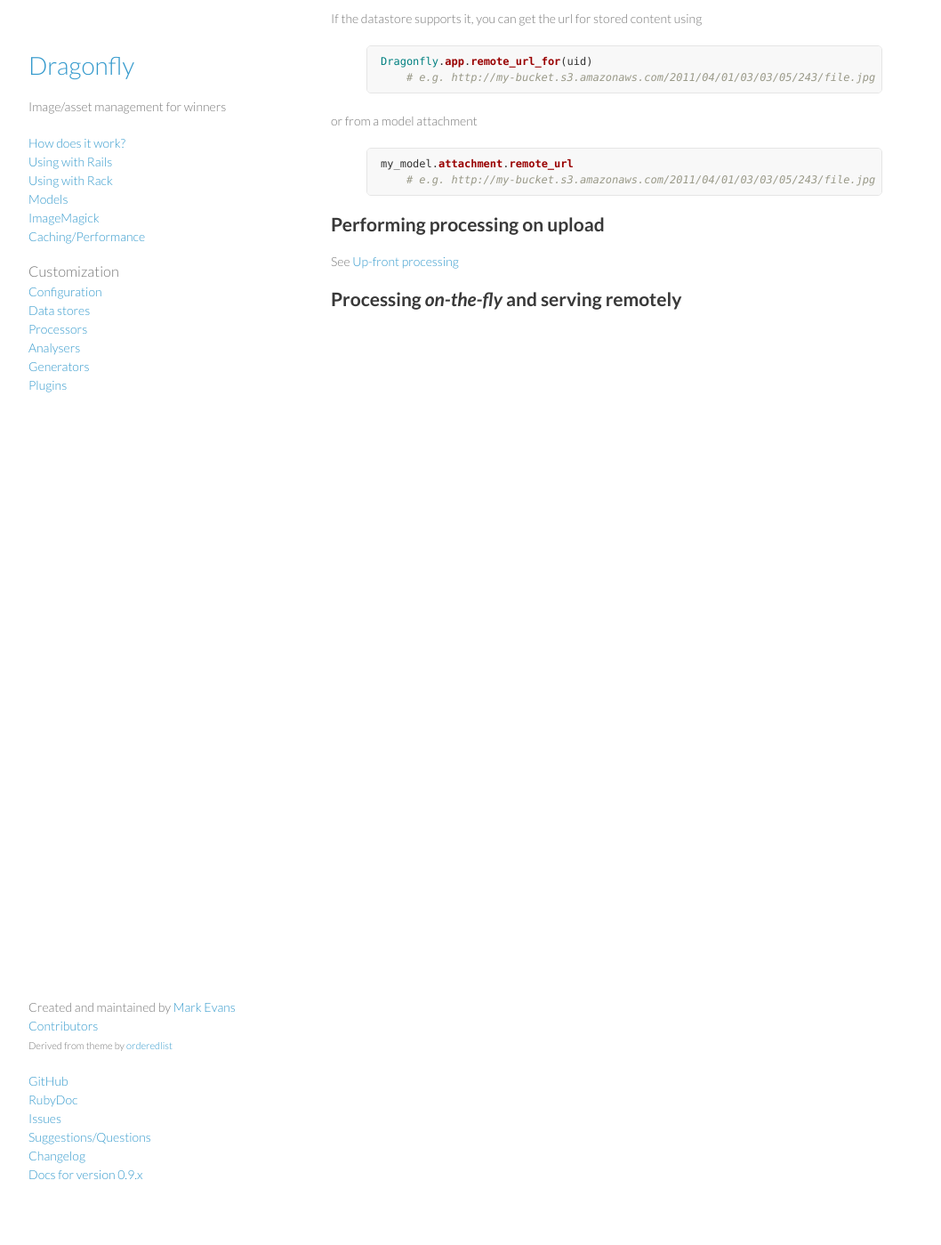
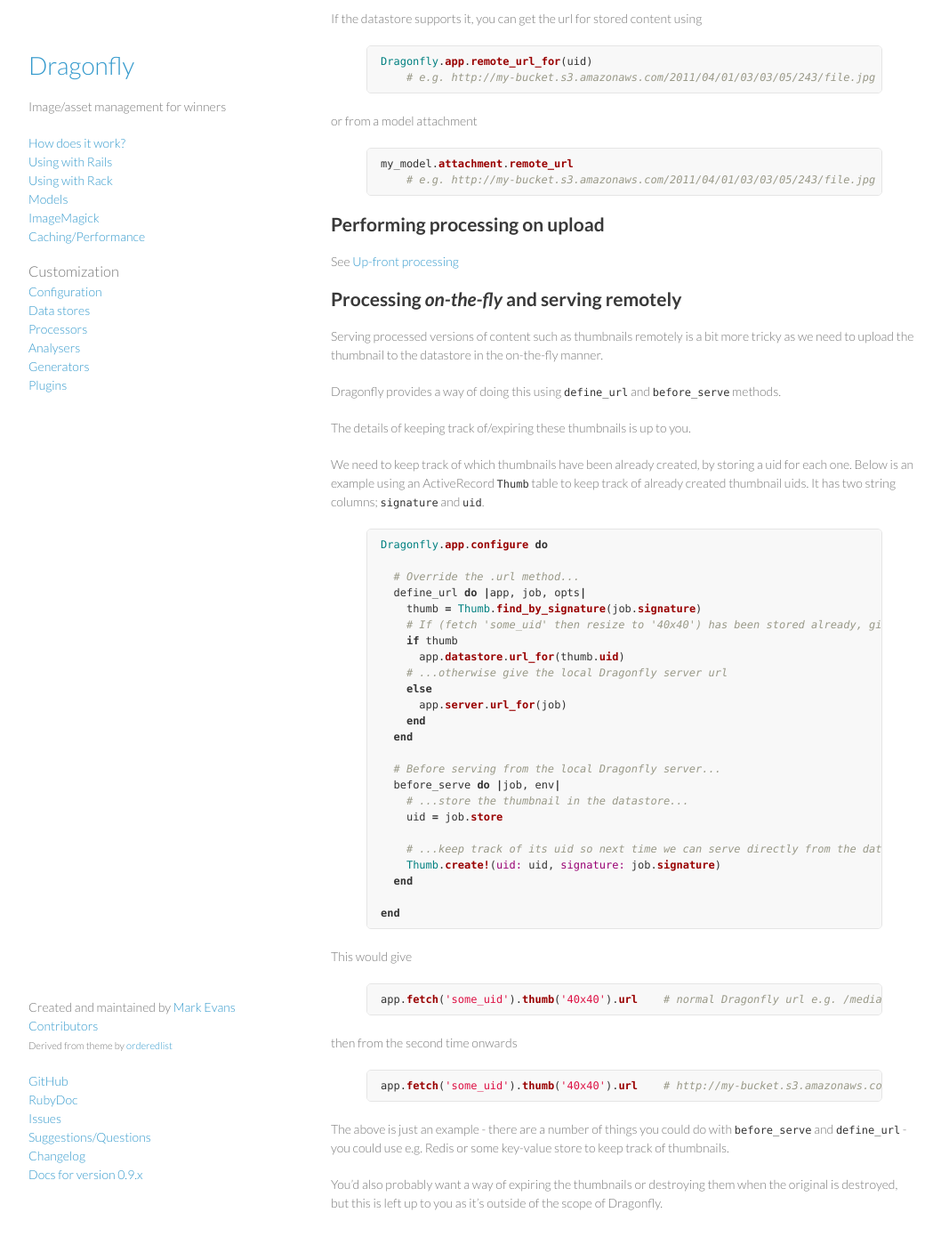
Before and after one commit to brendon/dragonfly-docs, a Jekyll site: the page built from _posts/0000-01-06-cache.md, in a window 1280 px wide and 1400 px high, scrolled down 1446 px. Shown: the whole window at 89% size, without its empty margins (108-1166 px from the left). Built offline with Jekyll 4.4.1, drawn with Linux system fonts in a browser that asks for light colours; Markdown is read by kramdown in place of the engine named in the settings.

Commit message:
Serving remotely on-the-fly doc

```diff
--- a/_posts/0000-01-06-cache.md
+++ b/_posts/0000-01-06-cache.md
@@ -86,3 +86,58 @@ my_model.attachment.remote_url
 See [Up-front processing]({% post_url 0000-01-04-models %}#up-front)
 
 ## Processing *on-the-fly* and serving remotely
+Serving processed versions of content such as thumbnails remotely is a bit more tricky as we need to upload the thumbnail
+to the datastore in the on-the-fly manner.
+
+Dragonfly provides a way of doing this using `define_url` and `before_serve` methods.
+
+The details of keeping track of/expiring these thumbnails is up to you.
+
+We need to keep track of which thumbnails have been already created, by storing a uid for each one.
+Below is an example using an ActiveRecord `Thumb` table to keep track of already created thumbnail uids.
+It has two string columns; `signature` and `uid`.
+
+{% highlight ruby %}
+Dragonfly.app.configure do
+
+  # Override the .url method...
+  define_url do |app, job, opts|
+    thumb = Thumb.find_by_signature(job.signature)
+    # If (fetch 'some_uid' then resize to '40x40') has been stored already, give the datastore's remote url ...
+    if thumb
+      app.datastore.url_for(thumb.uid)
+    # ...otherwise give the local Dragonfly server url
+    else
+      app.server.url_for(job)
+    end
+  end
+
+  # Before serving from the local Dragonfly server...
+  before_serve do |job, env|
+    # ...store the thumbnail in the datastore...
+    uid = job.store
+
+    # ...keep track of its uid so next time we can serve directly from the datastore
+    Thumb.create!(uid: uid, signature: job.signature)
+  end
+
+end
+{% endhighlight %}
+
+This would give
+
+{% highlight ruby %}
+app.fetch('some_uid').thumb('40x40').url    # normal Dragonfly url e.g. /media/WhbBls...
+{% endhighlight %}
+
+then from the second time onwards
+
+{% highlight ruby %}
+app.fetch('some_uid').thumb('40x40').url    # http://my-bucket.s3.amazonaws.com/2011...
+{% endhighlight %}
+
+The above is just an example - there are a number of things you could do with `before_serve` and `define_url` -
+you could use e.g. Redis or some key-value store to keep track of thumbnails.
+
+You'd also probably want a way of expiring the thumbnails or destroying them when the original is destroyed, but this
+is left up to you as it's outside of the scope of Dragonfly.
```
